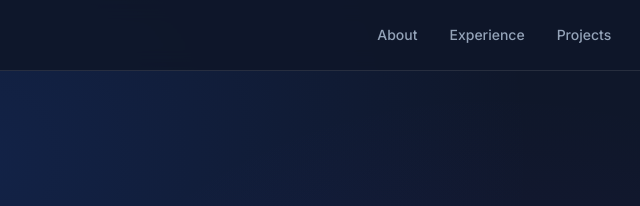
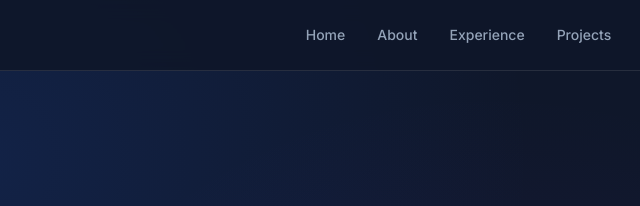
Before and after one commit to jmsphlp/jmsphlp.github.io, a plain HTML site: page index.html in a window 1280 px wide. Shown: the top 206 px of the page, 403-1043 px from the left. Drawn offline with Linux system fonts and the light colour scheme.

Commit message:
Add files via upload
commit

```diff
--- a/index.html
+++ b/index.html
@@ -15,6 +15,7 @@
         <div class="nav-container">
             <a href="#" class="nav-logo">JP</a>
             <ul class="nav-menu">
+                <li><a href="#home">Home</a></li>
                 <li><a href="#about">About</a></li>
                 <li><a href="#experience">Experience</a></li>
                 <li><a href="#projects">Projects</a></li>
@@ -29,7 +30,7 @@
         </div>
     </nav>
 
-    <header class="hero">
+    <header id="home" class="hero">
         <div class="hero-content">
             <p class="hero-greeting">Hello, I'm</p>
             <h1 class="hero-name">James Philip Ignacio</h1>
```
Also changed, not shown: 1 other file.
